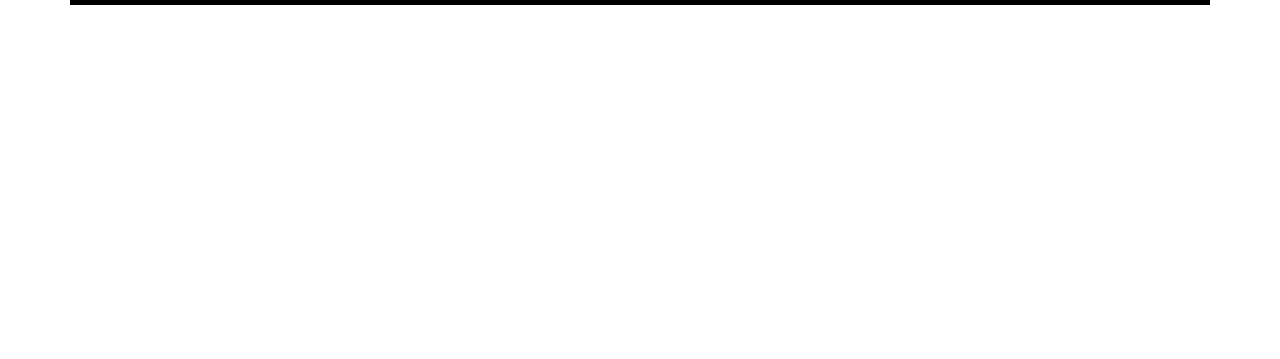
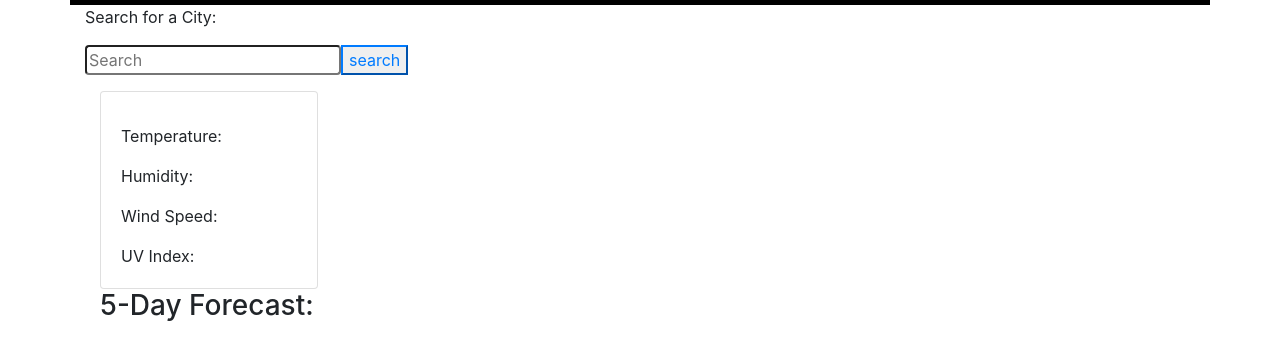
Before and after one commit to illtron3030/Weather_Dashboard_ChallengeSix, a plain HTML site: page index.html in a window 1280 px wide. Shown: the part 91-450 px from the top of the page. Drawn offline with nearby package versions, Linux system fonts and the light colour scheme.

Commit message:
almost done with HTML

```diff
--- a/index.html
+++ b/index.html
@@ -21,24 +21,41 @@
       </div>
       <div class="row">
         <div id="zipCodeContainer" class="col-4 zipcode text-left font-weight bold"
+            <p>Search for a City:</p>
+            <div class="input-group">
+                <input id="zipCode" type="search" class="'form-control rounded" placeholder="Search" aria-label="Search" aria-describeby="search-addon"/>
+                <button id="searchBtn" type-="button" class="SearchBtn btn-outline-primary">search</button>
+            </div>
+            <div id="locationHistory" class="list-group">
+            </div>
+              <div class="col-8 h-50 pr-0 pt-3">
+                <div id="weatherData">
+                    <div id="currentWeather" class="border-light">
+                        <div class="card">
+                            <div class="card-body">
+                                <h5 id="cityDate" class="card-title"></h5>
+                                <p class="card-text"><span>Temperature: </span><span id="currentTemp"></span></p>
+                  <p class="card-text"><span>Humidity: </span><span id="currentHumidity"></span></p>
+                  <p class="card-text"><span>Wind Speed: </span><span id="currentWindSpeed"></span></p>
+                  <p class="card-text"><span>UV Index: </span><span id="currentUVIndex" class="d-inline-block"></span></p>
+                </div>
+              </div>
+            </div>
+            <div id="5DayWeather">
+                <h3>5-Day Forecast:</h3>
+                <div>
+                  <div id="fiveDay" class="d-flex justify-content-between ">
+                  </div>
+                </div>
+              </div>
+            </div>
+          </div>
 
-
-
-
-
-
-
-
-
-
-
-
-
-
-
-      <body>
+    </div>
+    </div>
     <script src="https://cdnjs.cloudflare.com/ajax/libs/jquery/3.2.1/jquery.min.js"></script>
     <script src="https://cdnjs.cloudflare.com/ajax/libs/moment.js/2.24.0/moment.min.js"></script>
     <script src="./assets/js/script.js"></script>
 </body>
+
 </html>
```
